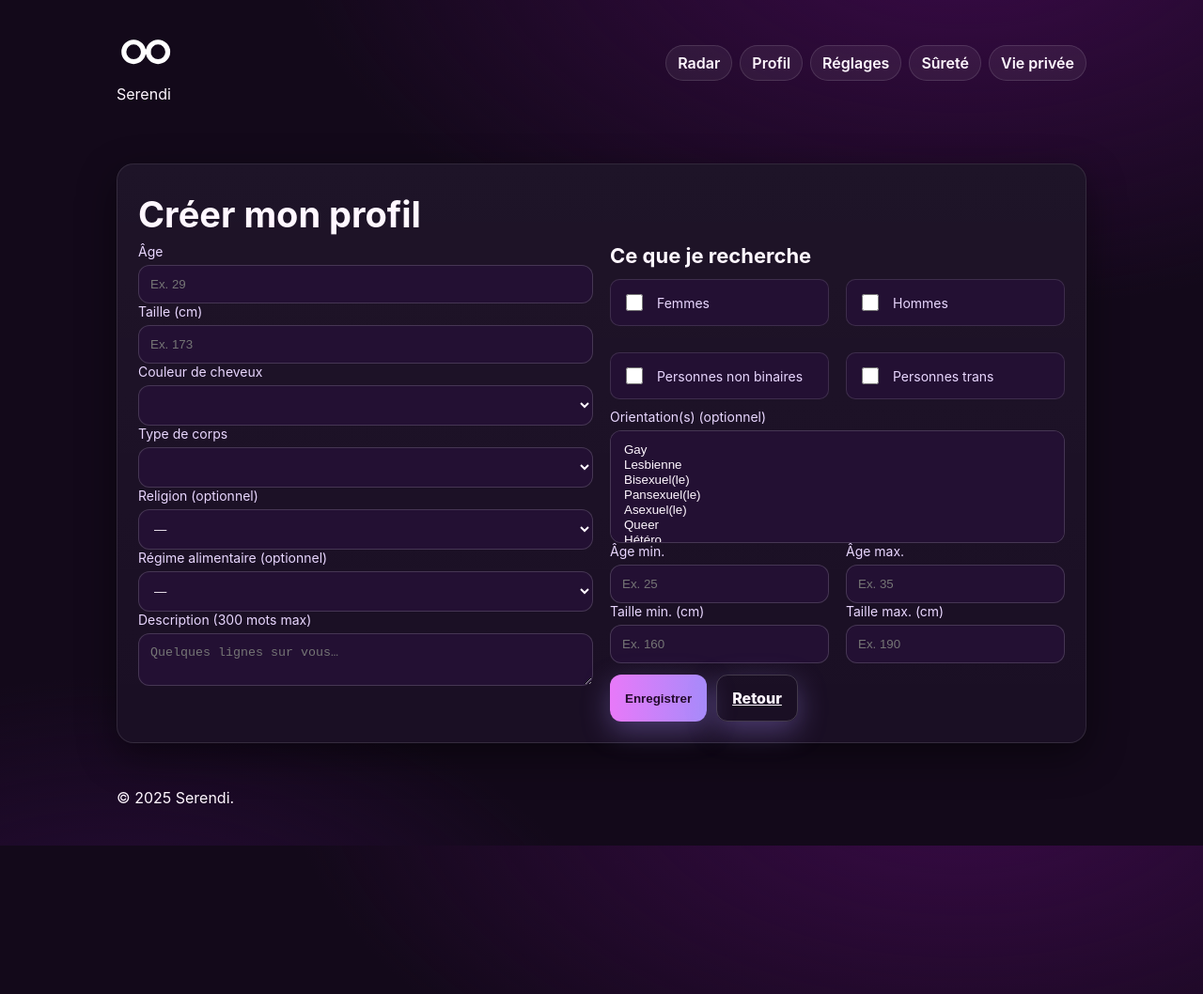
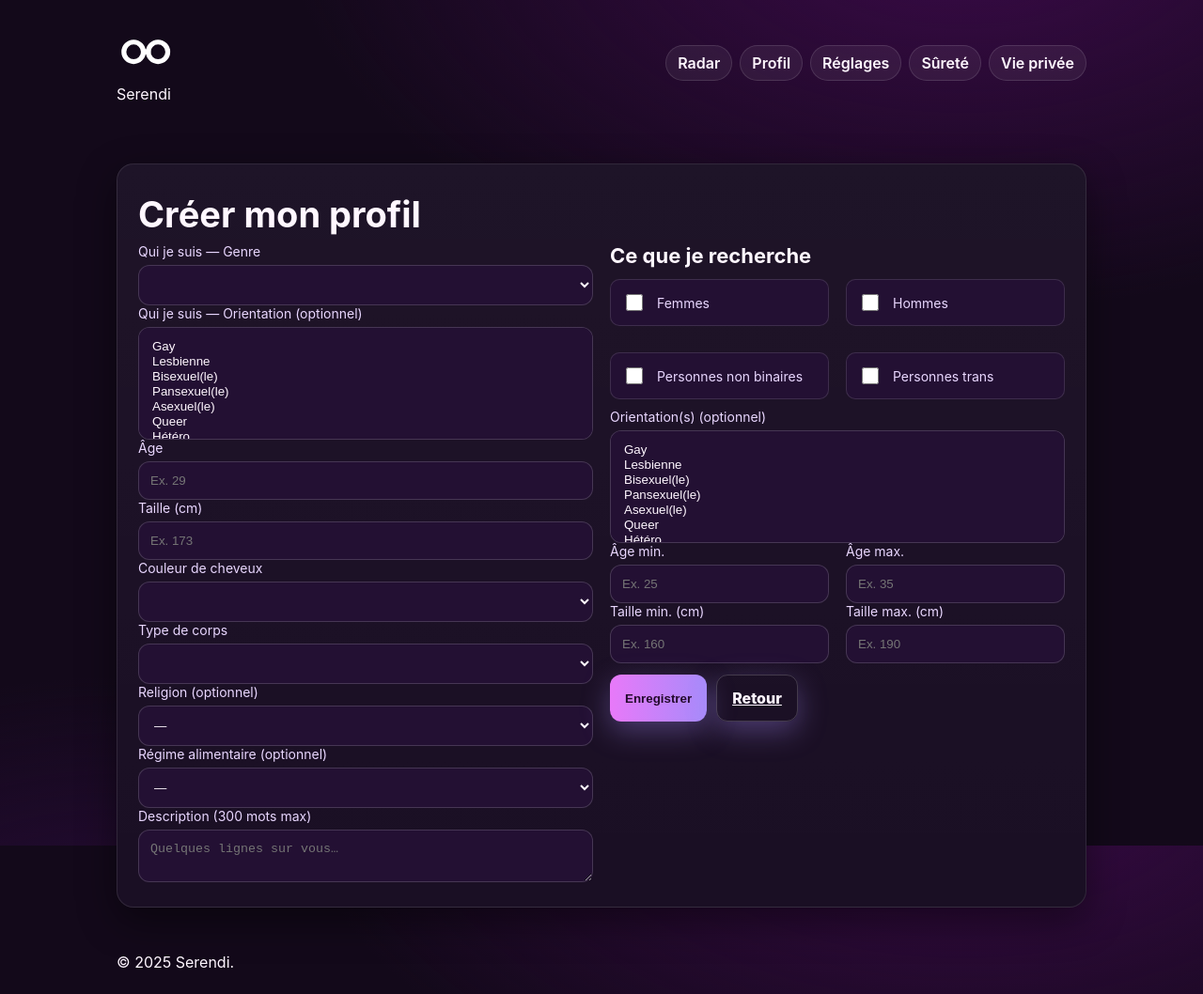
Before and after one commit to melanieevasionauthentic-ops/rencontre, a Jekyll site: the page built from onboarding.html, in a window 1280 px wide. Shown: the whole page at 94% size. Built offline with Jekyll 4.4.1, drawn with Linux system fonts in a browser that asks for light colours; a script that is not in the unit is left out; some of the changed lines change nothing that is shown.

Commit message:
Add files via upload

```diff
--- a/assets/app.js
+++ b/assets/app.js
@@ -15,7 +15,7 @@ function saveProfile(){
   const num = (sel)=>{ const v = Number(document.querySelector(sel)?.value); return isFinite(v) ? v : null; };
   const checked = (sel)=>document.querySelector(sel)?.checked || false;
   const multi = (sel)=>Array.from(document.querySelector(sel)?.selectedOptions || []).map(o=>o.value);
-  const data = {
+  const data = { my_gender: val('#my_gender'), my_orientation: multi('#my_orientation'),
     age: num('#age'), height: num('#height'), hair: val('#hair'), body: val('#body'),
     religion: val('#religion'), diet: val('#diet'),
     bio: (val('#bio')||'').slice(0,2400),
@@ -33,6 +33,8 @@ function renderSummary(){
   if (p.hair) chips.push(`<chip>Cheveux ${p.hair}</chip>`);
   if (p.body) chips.push(`<chip>Corps ${p.body}</chip>`);
   if (p.religion) chips.push(`<chip>Religion ${p.religion}</chip>`);
+  if (p.my_gender) chips.push(`<chip>Genre ${p.my_gender}</chip>`);
+  if (p.my_orientation && p.my_orientation.length) chips.push(`<chip>Orientation ${p.my_orientation.join(', ')}</chip>`);
   if (p.diet) chips.push(`<chip>Régime ${p.diet}</chip>`);
   const lst=[]; const s=p.seek||{};
   if (s.women) lst.push('Femmes'); if (s.men) lst.push('Hommes'); if (s.nb) lst.push('Non binaires'); if (s.trans) lst.push('Trans');
@@ -116,8 +118,8 @@ function startRadarLoops(){
   if (navigator.geolocation) {
     navigator.geolocation.watchPosition((pos)=>{ me.lat=pos.coords.latitude; me.lon=pos.coords.longitude; }, ()=>{}, { enableHighAccuracy:true });
   }
-  setInterval(pingPresence, 120000);
-  setInterval(fetchNearby, 15000);
+  setInterval(pingPresence, 60000); // 60s pour tests
+  setInterval(fetchNearby, 8000); // 8s pour tests
 }
 
 document.addEventListener('DOMContentLoaded', ()=>{
@@ -127,5 +129,9 @@ document.addEventListener('DOMContentLoaded', ()=>{
   $('#btn-save-settings')?.addEventListener('click', (e)=>{ e.preventDefault(); writeSettings({ quiet:($('#quiet')?.value||''), radius:Number($('#radius')?.value)||100 }); applyRadius(); initMap(); toast('Réglages enregistrés.'); });
   applyRadius(); initMap();
   $('#btn-panic')?.addEventListener('click', panic);
+  // Disponibilité: ping immédiat + rafraîchissement
+  $('#btn-available')?.addEventListener('click', async ()=>{ await pingPresence(); await fetchNearby(); toast('Tu es visible pendant ~10 min.'); });
+  $('#btn-stealth')?.addEventListener('click', ()=>{ toast('Pause notifications (démo).'); });
+
   startRadarLoops();
 });
--- a/onboarding.html
+++ b/onboarding.html
@@ -6,6 +6,14 @@ title: Profil
   <h1>Créer mon profil</h1>
   <div class="grid grid-2">
     <div>
+      <label>Qui je suis — Genre</label>
+      <select id="my_gender"><option></option><option>Femme</option><option>Homme</option><option>Non binaire</option><option>Trans</option><option>Autre / Préfère ne pas dire</option></select>
+      <label>Qui je suis — Orientation (optionnel)</label>
+      <select id="my_orientation" multiple>
+        <option>Gay</option><option>Lesbienne</option><option>Bisexuel(le)</option>
+        <option>Pansexuel(le)</option><option>Asexuel(le)</option><option>Queer</option>
+        <option>Hétéro</option><option>Autre / Préfère ne pas dire</option>
+      </select>
       <label>Âge</label><input id="age" type="number" min="18" max="120" placeholder="Ex. 29"/>
       <label>Taille (cm)</label><input id="height" type="number" min="120" max="250" placeholder="Ex. 173"/>
       <label>Couleur de cheveux</label>
```
